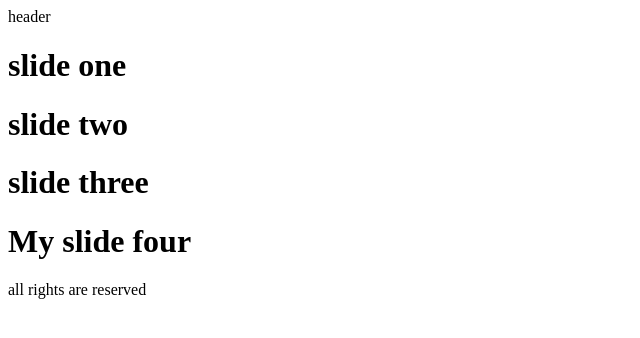
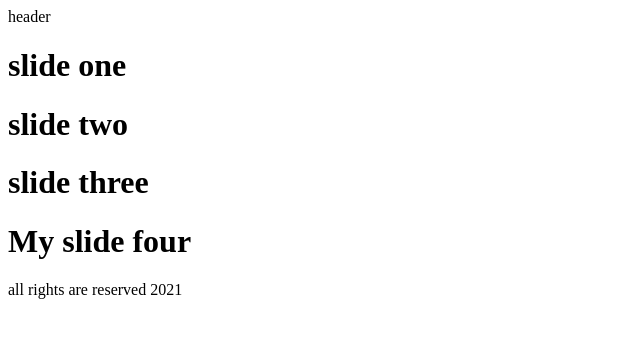
Before and after one commit to HoseinBorsi/Git-learn, a plain HTML site: page index.html in a window 1280 px wide. Shown: the full height of the page, 0-640 px from the left. Drawn offline with Linux system fonts and the light colour scheme.

Commit message:
2021 added

```diff
--- a/index.html
+++ b/index.html
@@ -17,7 +17,7 @@
         <h1>My slide four</h1>
     </div>
     <footer>
-        all rights are reserved
+        all rights are reserved 2021
     </footer>
 </body>
 </html>
```
